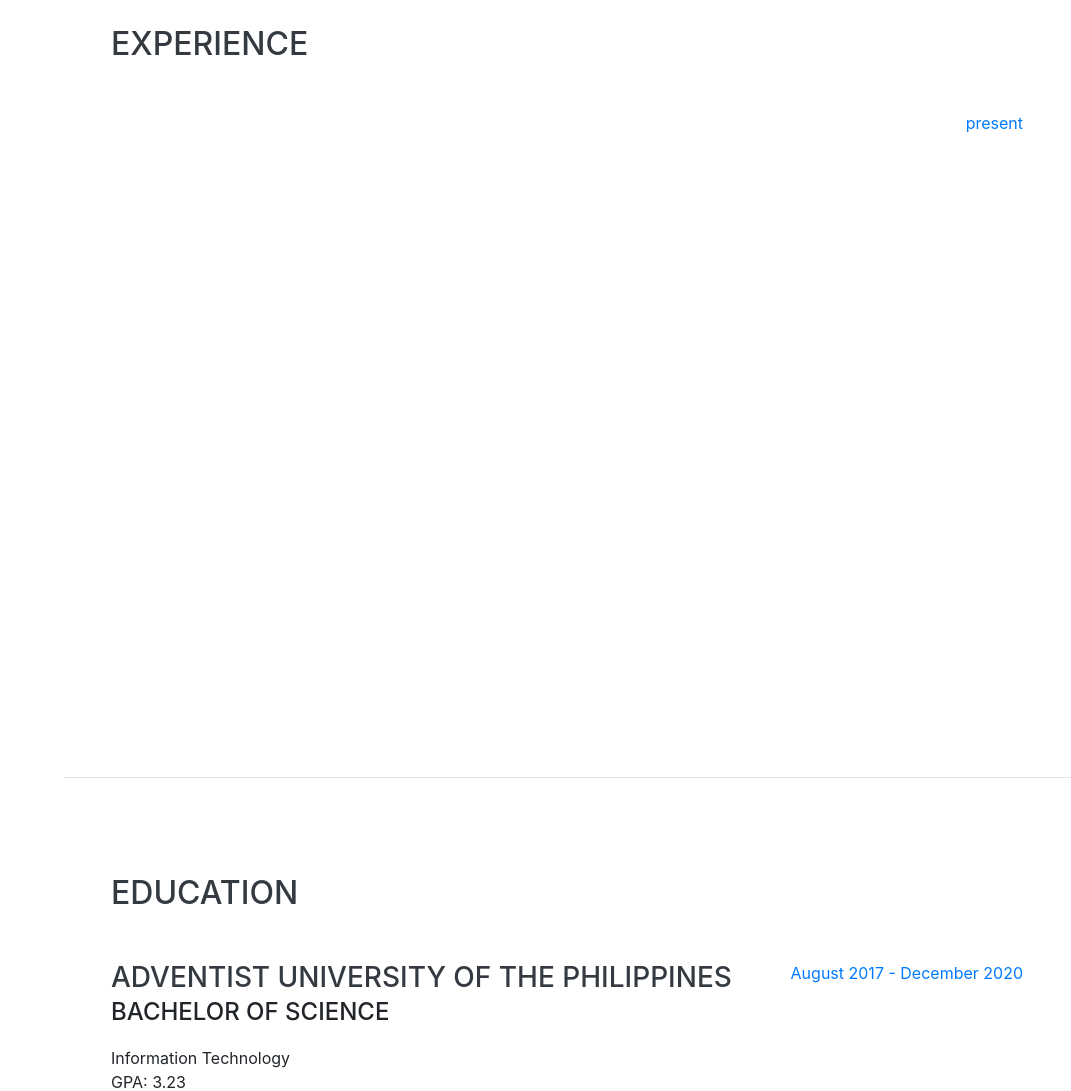
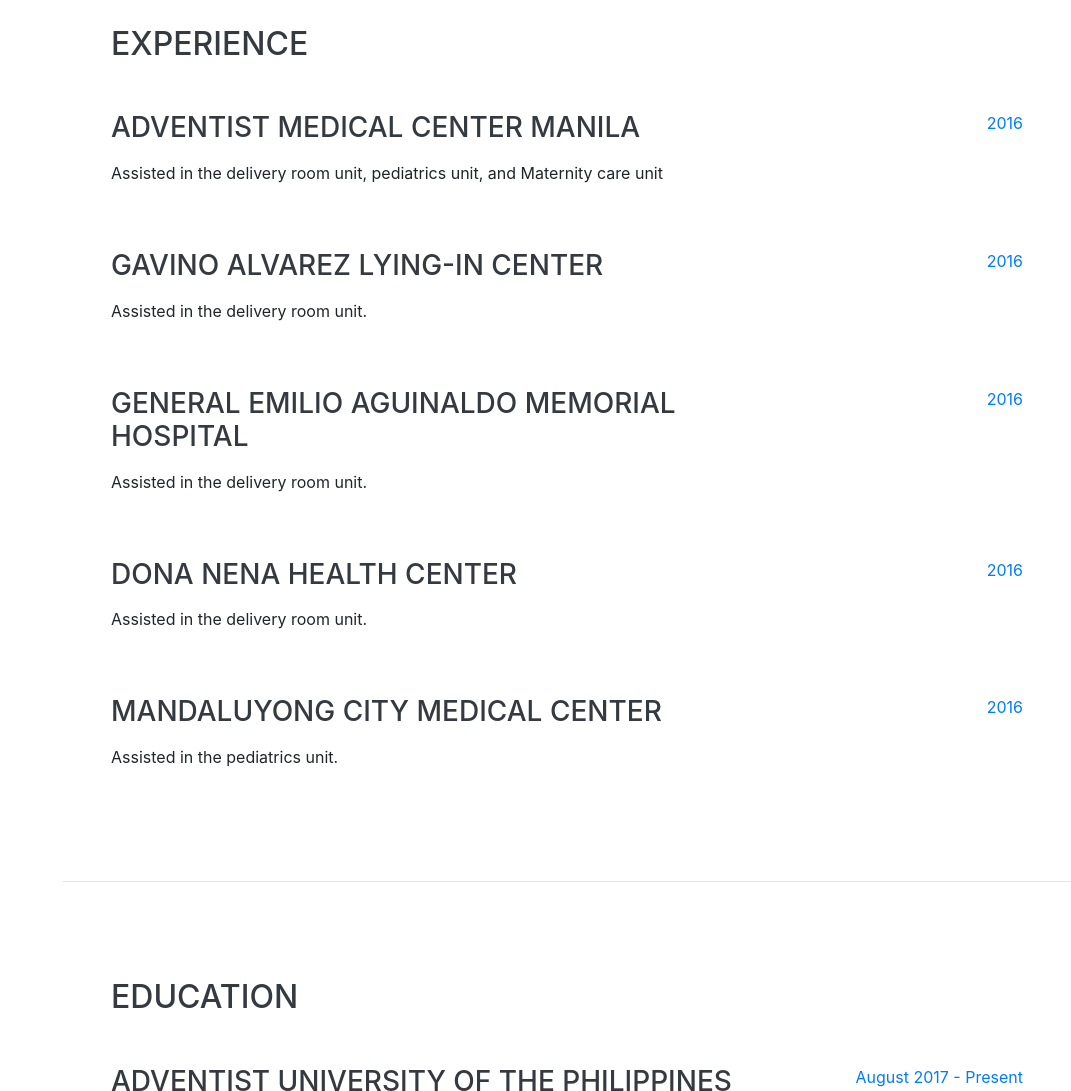
Before and after one commit to czarzein/my-web-portfolio, a website with bundled scripts: page dist/index.html in a window 1280 px wide. Shown: the part 880-1971 px from the top of the page, without its empty margins (209-1280 px from the left). Built offline with nearby package versions, Linux system fonts and the light colour scheme; a web font is replaced by a local one.

Commit message:
add text

```diff
--- a/dist/index.html
+++ b/dist/index.html
@@ -78,8 +78,8 @@
           <div class="subheading mb-5">4118 Puting Kahoy · Silang, Cavite · (+63 ) (49) 541-1211 ·
             <a href="mailto:name@email.com">czar.zeinovic@gmail.com</a>
           </div>
-          <p class="lead mb-5">Personable and patient Information Technology Technician enthusiastic about helping others. Interested in any technological subjects </p>
-          <p class="lead mb-5">My dream is to use my skills and knowledge to contribute to the advancement of technologies around the globe and to improve the quality of service in any place i'm working</p>
+          <p class="lead mb-5">Personable and patient Information Technology Student enthusiastic about helping others. Interested in any technological subjects. Currently studying in the Philippines, getting a degree in BSIT </p>
+          <p class="lead mb-5">My dream is to use my skills and Versatility to contribute to the advancement of technologies around the globe and to improve the quality of service in any department i'm working</p>
     </div>
   </div>
   <div class="container-fluid p-0">
@@ -107,12 +107,56 @@
 
         <div class="resume-item d-flex flex-column flex-md-row justify-content-between mb-5">
           <div class="resume-content">
-            <h3 class="mb-0"></h3>
+            <h3 class="mb-0">Adventist Medical Center Manila</h3>
             <div class="subheading mb-3"></div>
-            <p></p>
+            <p>Assisted in the delivery room unit, pediatrics unit, and Maternity care unit</p>
           </div>
           <div class="resume-date text-md-right">
-            <span class="text-primary">present</span>
+            <span class="text-primary">2016</span>
+          </div>
+        </div>
+
+        <div class="resume-item d-flex flex-column flex-md-row justify-content-between mb-5">
+          <div class="resume-content">
+            <h3 class="mb-0">Gavino Alvarez Lying-in Center</h3>
+            <div class="subheading mb-3"></div>
+            <p>Assisted in the delivery room unit.</p>
+          </div>
+          <div class="resume-date text-md-right">
+            <span class="text-primary">2016</span>
+          </div>
+        </div>
+
+        <div class="resume-item d-flex flex-column flex-md-row justify-content-between mb-5">
+          <div class="resume-content">
+            <h3 class="mb-0">General Emilio Aguinaldo Memorial Hospital</h3>
+            <div class="subheading mb-3"></div>
+            <p>Assisted in the delivery room unit.</p>
+          </div>
+          <div class="resume-date text-md-right">
+            <span class="text-primary">2016</span>
+          </div>
+        </div>
+
+        <div class="resume-item d-flex flex-column flex-md-row justify-content-between mb-5">
+          <div class="resume-content">
+            <h3 class="mb-0">Dona Nena Health Center</h3>
+            <div class="subheading mb-3"></div>
+            <p>Assisted in the delivery room unit.</p>
+          </div>
+          <div class="resume-date text-md-right">
+            <span class="text-primary">2016</span>
+          </div>
+        </div>
+
+        <div class="resume-item d-flex flex-column flex-md-row justify-content-between mb-5">
+          <div class="resume-content">
+            <h3 class="mb-0">Mandaluyong City Medical Center</h3>
+            <div class="subheading mb-3"></div>
+            <p>Assisted in the pediatrics unit.</p>
+          </div>
+          <div class="resume-date text-md-right">
+            <span class="text-primary">2016</span>
           </div>
         </div>
 
@@ -134,7 +178,7 @@
             <p>GPA: 3.23</p>
           </div>
           <div class="resume-date text-md-right">
-            <span class="text-primary">August 2017 - December 2020</span>
+            <span class="text-primary">August 2017 - Present</span>
           </div>
         </div>
 
@@ -240,7 +284,8 @@
         <ul class="fa-ul mb-0">
           <li>
             <i class="fa-li fa fa-trophy text-warning"></i>
-            .</li>
+            Certified in Microsoft Office 2016 Specialist
+            </li>
 
         </ul>
       </div>
```
